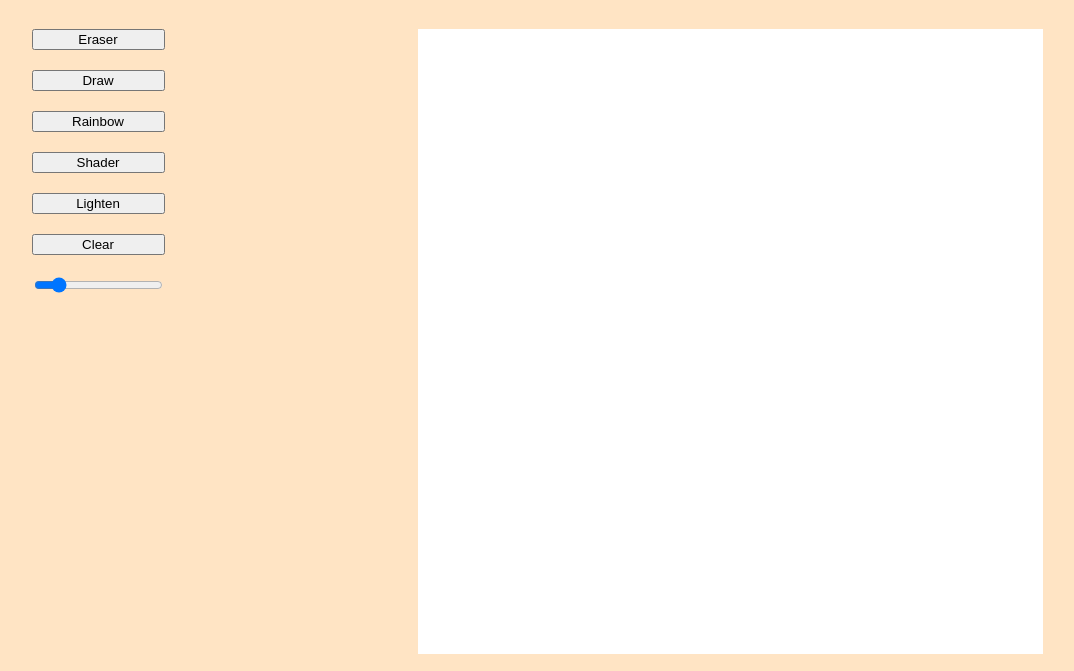
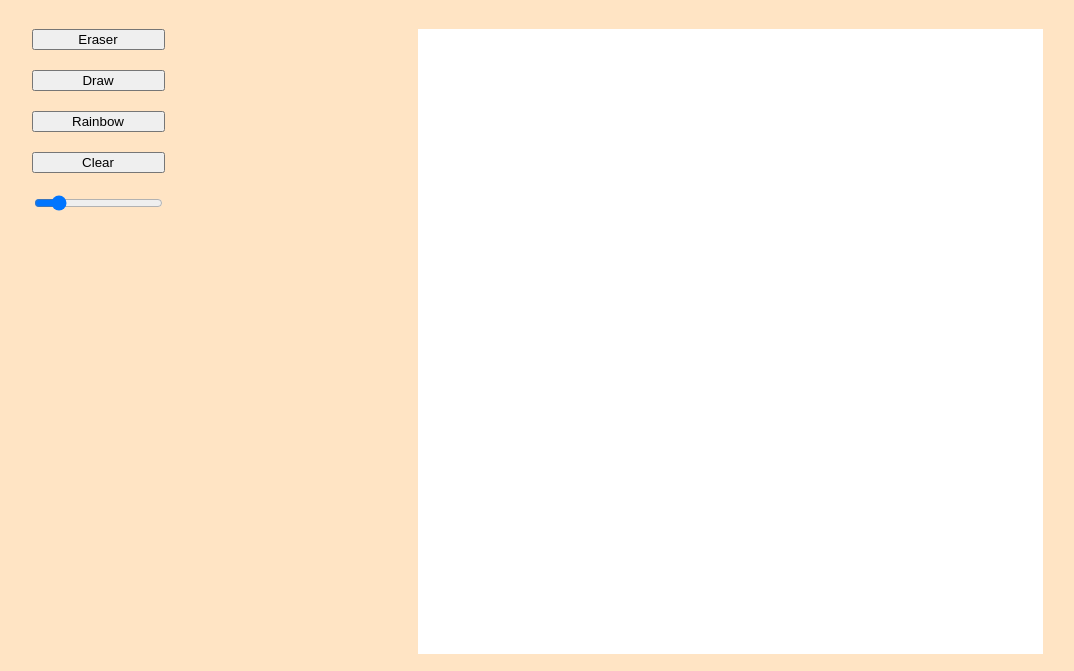
Before and after one commit to kyleetaan/etch-a-sketch, a plain HTML site: page index.html in a window 1280 px wide. Shown: the part 129-800 px from the top of the page, without its empty margins (103-1177 px from the left). Drawn offline with Linux system fonts and the light colour scheme.

Commit message:
removed buttons

```diff
--- a/index.html
+++ b/index.html
@@ -15,8 +15,6 @@
             <button id="eraser" onclick="applyErase()">Eraser</button>
             <button id="draw" onclick="applyDraw()">Draw</button>
             <button id="rainbow" onclick="applyDrawRainbow()">Rainbow</button>
-            <button id="shader">Shader</button>
-            <button id="lighten">Lighten</button>
             <button id="clear" onclick="applyClear()">Clear</button>
             <div class="slidecontainer">
                 <input type="range" min="1" max="60" value="10" class="slider" id="myRange" onchange="createDivs(this.value)">
```
